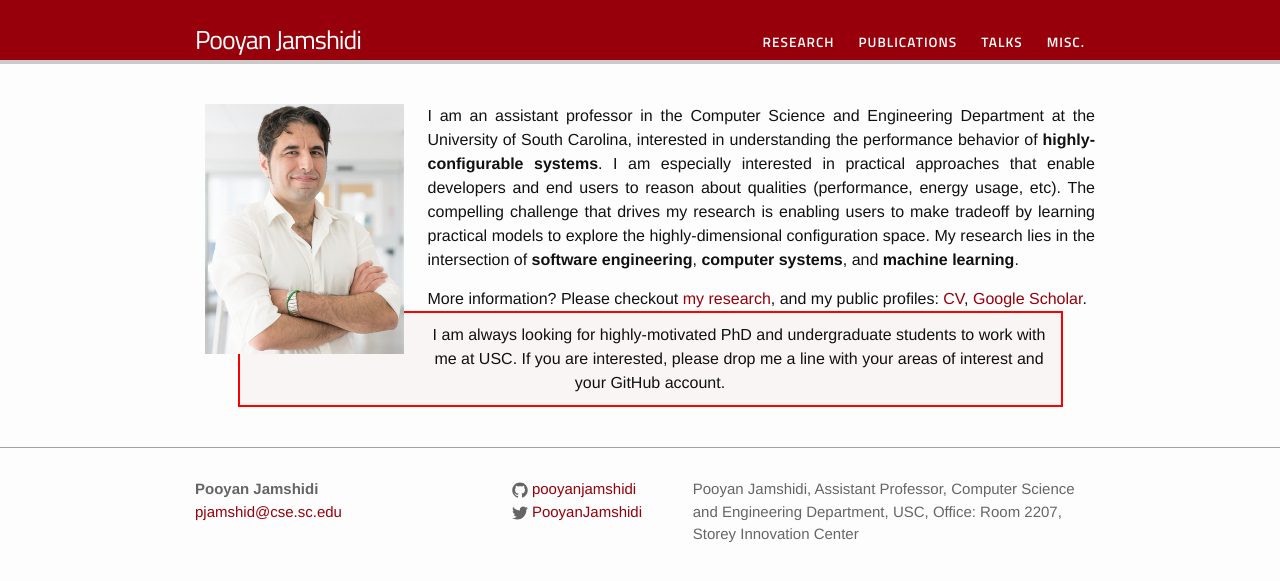
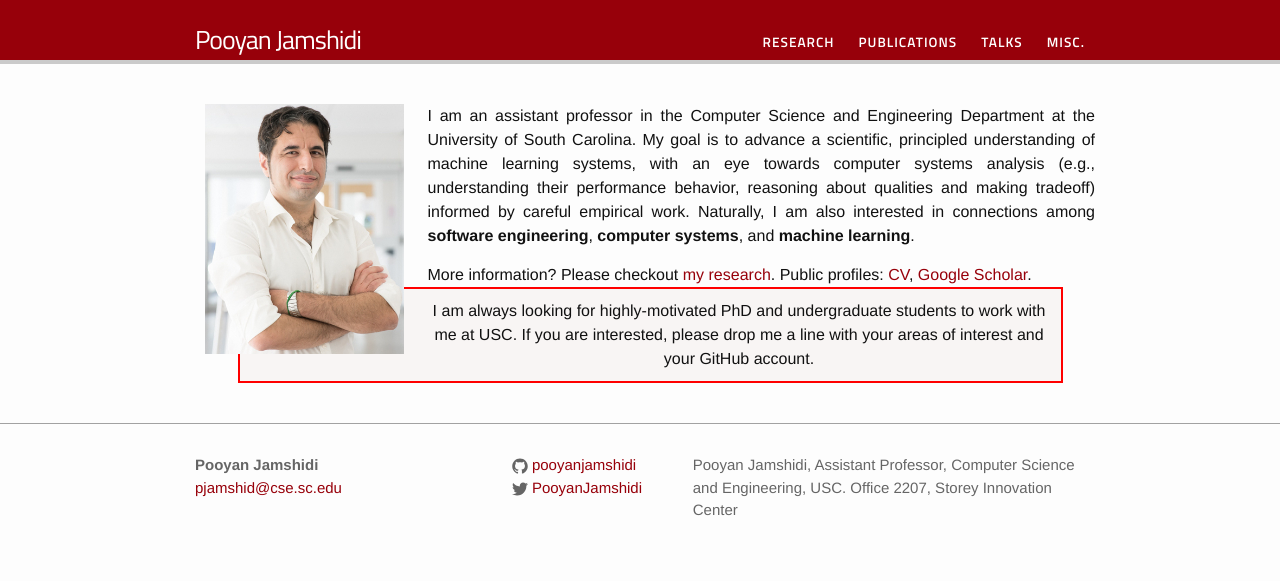
Before and after one commit to pooyanjamshidi/pooyanjamshidi.github.io, a Jekyll site: the page built from index.html, in a window 1280 px wide. Shown: the top 581 px of the page. Built offline with Jekyll 4.4.1, drawn with Linux system fonts in a browser that asks for light colours.

Commit message:
updated my page with usc info

```diff
--- a/_config.yml
+++ b/_config.yml
@@ -2,7 +2,7 @@
 title: Pooyan Jamshidi
 email: pjamshid@cse.sc.edu
 description: > # this means to ignore newlines until "baseurl:"
-  Pooyan Jamshidi, Assistant Professor, Computer Science and Engineering Department, USC, Office: Room 2207, Storey Innovation Center
+  Pooyan Jamshidi, Assistant Professor, Computer Science and Engineering, USC. Office 2207, Storey Innovation Center
 baseurl: "" # the subpath of your site, e.g. /blog/
 url: "http://yourdomain.com" # the base hostname & protocol for your site
 twitter_username: PooyanJamshidi
--- a/index.html
+++ b/index.html
@@ -13,11 +13,15 @@ layout: default
 
     <div id="two">
 	    <p align=justify>
-	    I am an assistant professor in the Computer Science and Engineering Department at the University of South Carolina, interested in understanding the performance behavior of <b>highly-configurable systems</b>. I am especially interested in practical approaches that enable developers and end users to reason about qualities (performance, energy usage, etc). The compelling challenge that drives my research is enabling users to make tradeoff by learning practical models to explore the highly-dimensional configuration space. My research lies in the intersection of <b>software engineering</b>, <b>computer systems</b>, and <b>machine learning</b>.
+	    I am an assistant professor in the Computer Science and Engineering Department at the University of South Carolina. My goal is to advance a scientific, principled understanding of machine learning systems, with an eye towards computer systems analysis (e.g., understanding their performance behavior, reasoning about qualities and making tradeoff) informed by careful empirical work. Naturally, I am also interested in connections among <b>software engineering</b>, <b>computer systems</b>, and <b>machine learning</b>.
+
+        <!-- , interested in understanding the performance behavior of <b>highly-configurable systems</b>. I am in particular interested in practical approaches that enable developers and end users to reason about qualities (performance, energy usage) and make tradeoff. My research, therefore, lies at the intersection of <b>software engineering</b>, <b>computer systems</b>, and <b>machine learning</b>.  -->
 
 		</p>
 
-        More information? Please checkout <a href="{{ "/research/" |  prepend: site.baseurl }}">my research</a>, and my public profiles: <a href="{{ "/resources/cv/cv_pooyan_jamshidi.pdf" |  prepend: site.baseurl }}">CV</a>, <a href="http://scholar.google.com/citations?hl=en&user=Jre2RUQAAAAJ">Google Scholar</a>.
+        More information? Please checkout <a href="{{ "/research/" |  prepend: site.baseurl }}">my research</a>.
+
+        Public profiles: <a href="{{ "/resources/cv/cv_pooyan_jamshidi.pdf" |  prepend: site.baseurl }}">CV</a>, <a href="http://scholar.google.com/citations?hl=en&user=Jre2RUQAAAAJ">Google Scholar</a>.
 
     </div>
 
```
